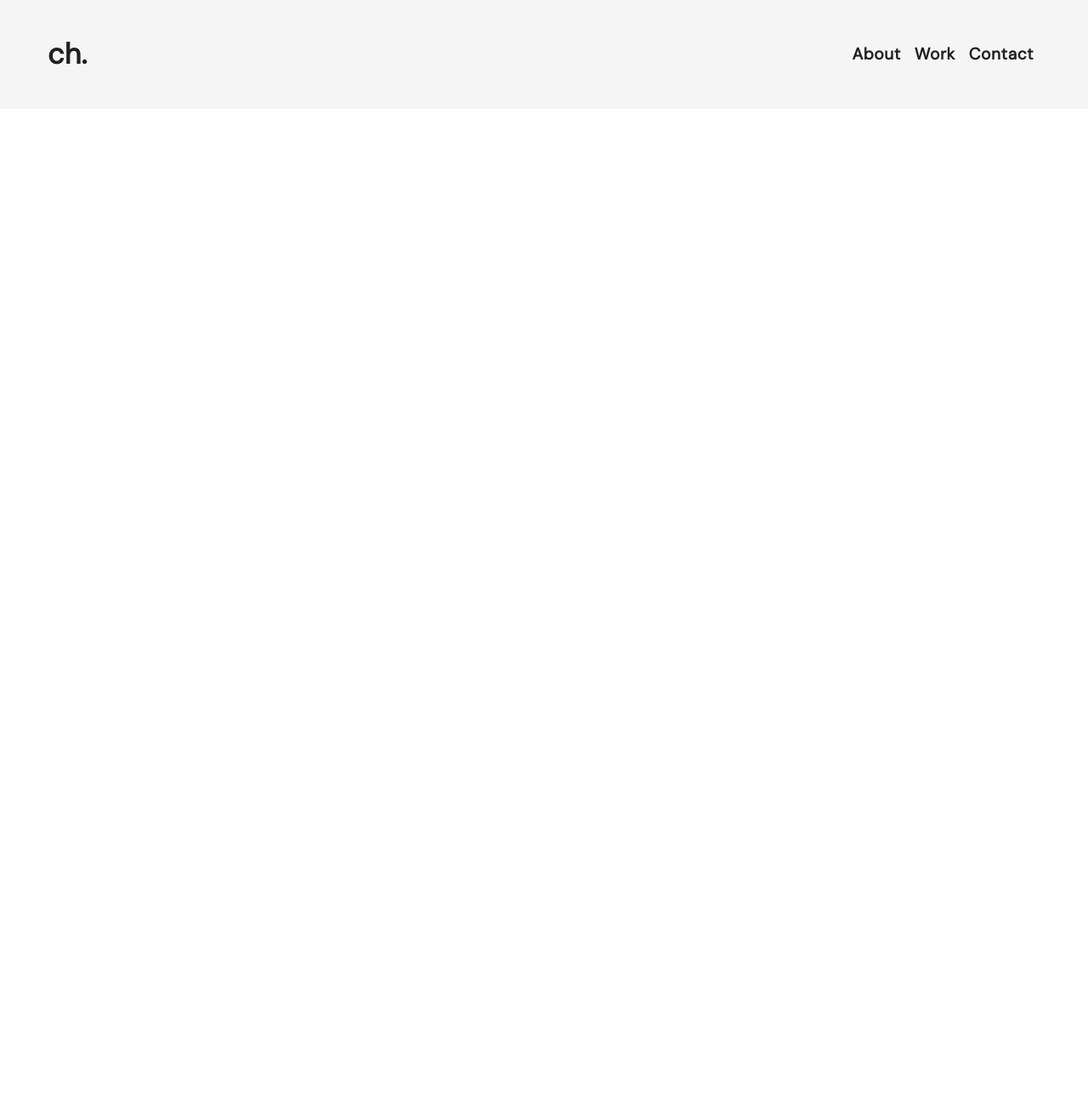
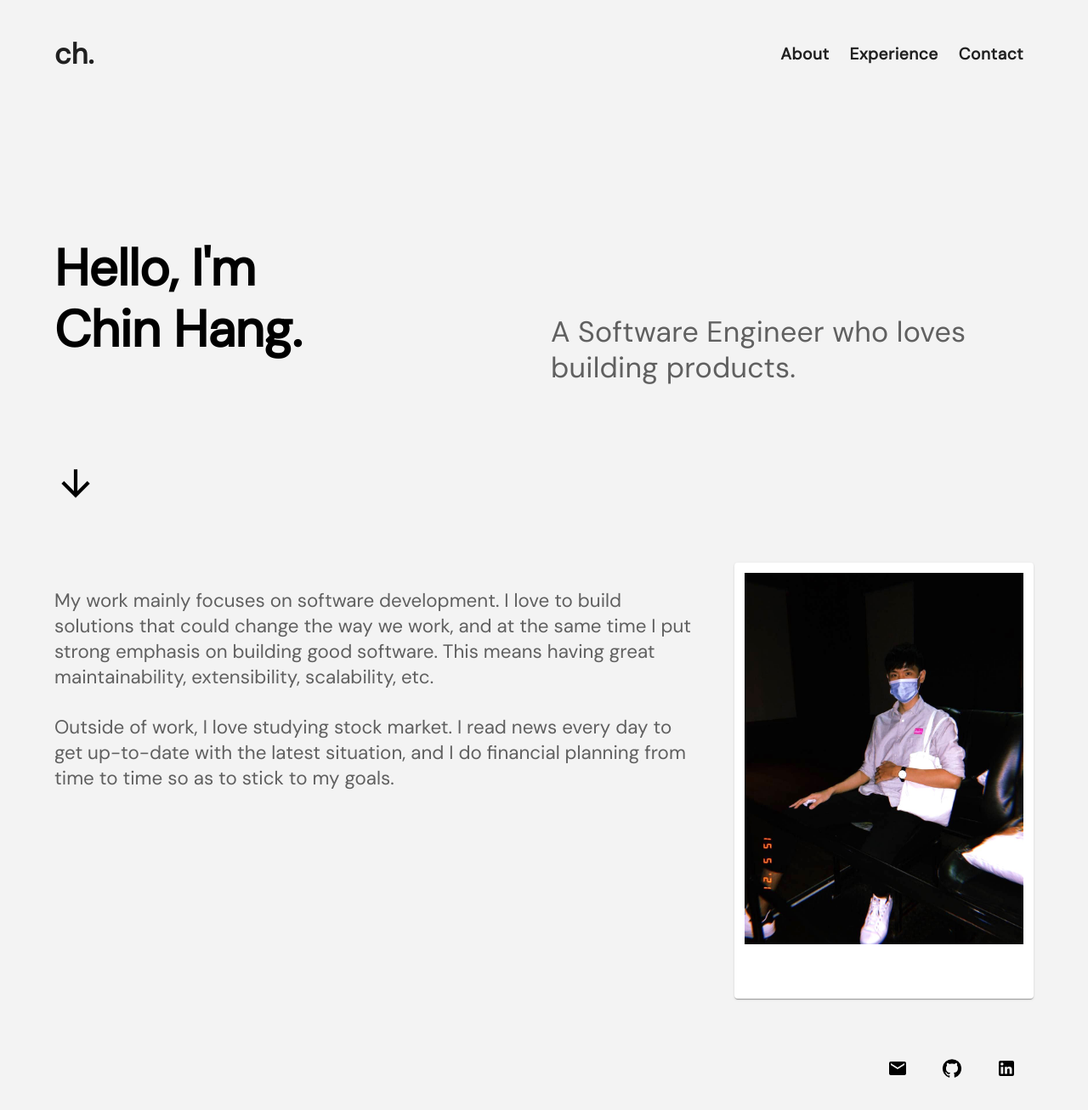
Before and after one commit to CookieHoodie/cookiehoodie.github.io, a React (Create React App) app: page / in a window 1280 px wide. Shown: the whole page at 85% size. Before the commit the page ends 800 px from the top, so only its background shows below. Built offline with nearby package versions, Linux system fonts and the light colour scheme.

Commit message:
Added Intro and About sections

```diff
--- a/src/About.js
+++ b/src/About.js
@@ -1,7 +1,60 @@
+import { Typography } from "@mui/material";
+import Box from "@mui/material/Box";
+import Grid from "@mui/material/Grid";
+import { Container } from "@mui/system";
+import Card from "@mui/material/Card";
+import CardMedia from "@mui/material/CardMedia";
+
+const description = `
+My work mainly focuses on software development. I love to build solutions that could change the way we work, and at the same time I put strong emphasis on building good software. This means having great maintainability, extensibility, scalability, etc.
+
+Outside of work, I love studying stock market. I read news every day to get up-to-date with the latest situation, and I do financial planning from time to time so as to stick to my goals.
+`;
+
 function About() {
-    return (
-        <div></div>
-    );
+  return (
+    <Box
+      sx={{
+        bgcolor: "background.default",
+        padding: (theme) => theme.custom.outerPadding,
+      }}
+    >
+      <Container>
+        <Grid container spacing={6} sx={{ minHeight: 400 }}>
+          {/* Put photo on top when on small screen */}
+          <Grid item xs={12} md={8} order={{ xs: 2, md: 1 }}>
+            <Typography
+              variant="h5"
+              sx={{
+                color: "text.grey",
+                whiteSpace: "pre-line", // for displaying new lines
+                fontSize: "1.4rem",
+              }}
+            >
+              {description}
+            </Typography>
+          </Grid>
+          <Grid
+            item
+            xs={12}
+            md={4}
+            display="flex"
+            justifyContent={{ xs: "center", md: "right" }}
+            order={{ xs: 1, md: 2 }}
+          >
+            <Card sx={{ px: 1.5, paddingTop: 1.5, paddingBottom: 8 }}>
+              <CardMedia
+                component="img"
+                image="portrait.jpg"
+                alt="Portrait"
+                sx={{ maxWidth: 350 }}
+              />
+            </Card>
+          </Grid>
+        </Grid>
+      </Container>
+    </Box>
+  );
 }
 
 export default About;
--- a/src/App.js
+++ b/src/App.js
@@ -1,12 +1,20 @@
 import "@fontsource/dm-sans";
 import { ThemeProvider, createTheme } from "@mui/material/styles";
+import Intro from "./Intro";
+import Header from "./Header";
+import Footer from "./Footer";
 import About from "./About";
-import Header from "./Header";
 
 const fontTheme = createTheme({
+  custom: {
+    outerPadding: 4
+  },
   palette: {
     background: {
       default: "#f3f3f3"
+    },
+    text: {
+      grey: "#606060"
     }
   },
   typography: {
@@ -14,13 +22,22 @@ const fontTheme = createTheme({
       fontFamily: "DM Sans, sans-serif"
     },
   },
+  components: {
+    MuiContainer: {
+      defaultProps: {
+        maxWidth: "lg"
+      }
+    }
+  }
 });
 
 function App() {
   return (
     <ThemeProvider theme={fontTheme}>
         <Header />
+        <Intro />
         <About />
+        <Footer />
     </ThemeProvider>
   );
 }
--- /dev/null
+++ b/src/Footer.js
@@ -0,0 +1,29 @@
+import { Container } from "@mui/system";
+import Box from "@mui/material/Box";
+import Button from "@mui/material/Button";
+import GitHubIcon from "@mui/icons-material/GitHub";
+import LinkedInIcon from "@mui/icons-material/LinkedIn";
+import EmailIcon from "@mui/icons-material/Email";
+
+const icons = [<EmailIcon />, <GitHubIcon />, <LinkedInIcon />];
+
+function Footer() {
+  return (
+    <Box
+      sx={{
+        bgcolor: "background.default",
+        padding: (theme) => theme.custom.outerPadding,
+      }}
+    >
+      <Container>
+        <Box sx={{ display: "flex", flexGrow: 1, justifyContent: "flex-end" }}>
+          {icons.map((icon, i) => (
+            <Button key={i} sx={{ color: "inherit" }}>{icon}</Button>
+          ))}
+        </Box>
+      </Container>
+    </Box>
+  );
+}
+
+export default Footer;
--- a/src/Header.js
+++ b/src/Header.js
@@ -1,4 +1,5 @@
-import { styled } from '@mui/material/styles';
+import React from "react";
+import { styled } from "@mui/material/styles";
 import AppBar from "@mui/material/AppBar";
 import Box from "@mui/material/Box";
 import Toolbar from "@mui/material/Toolbar";
@@ -6,33 +7,41 @@ import Typography from "@mui/material/Typography";
 import Button from "@mui/material/Button";
 import IconButton from "@mui/material/IconButton";
 import MenuIcon from "@mui/icons-material/Menu";
+import { Container } from "@mui/system";
+import { Menu, MenuItem } from "@mui/material";
+
+const brand = "ch.";
+const pages = ["About", "Experience", "Contact"];
 
 const AppBarButton = styled(Button)`
   font-weight: bold;
   text-transform: inherit;
   color: inherit;
   font-size: 1.2rem;
+  padding-left: 12px;
+  padding-right: 12px;
 `;
 
 function Header() {
+  const [anchorElNav, setAnchorElNav] = React.useState(null);
+
+  const handleOpenNavMenu = (event) => {
+    setAnchorElNav(event.currentTarget);
+  };
+  const handleCloseNavMenu = (event) => {
+    setAnchorElNav(null);
+  };
+
   return (
-    <Box sx={{ flexGrow: 1 }}>
     <AppBar
+      color="default"
       position="static"
-        color="default"
       elevation={0}
-        sx={{ padding: 4 }}
+      sx={{ bgcolor: "background.default", padding: (theme) => theme.custom.outerPadding }}
     >
-        <Toolbar>
-          {/* <IconButton
-            size="large"
-            edge="start"
-            color="inherit"
-            aria-label="menu"
-            sx={{ mr: 2 }}
-          >
-            <MenuIcon />
-          </IconButton> */}
+      <Container>
+        <Toolbar disableGutters>
+          {/* Name */}
           <Typography
             variant="h4"
             component="div"
@@ -40,17 +49,71 @@ function Header() {
             align="left"
             fontWeight="bold"
           >
-            ch.
+            {brand}
           </Typography>
-          <AppBarButton>About</AppBarButton>
-          <AppBarButton>Work</AppBarButton>
-          <AppBarButton>Contact</AppBarButton>
+
+          {/* Pages */}
+          <Box
+            sx={{
+              flexGrow: 1,
+              justifyContent: "flex-end",
+              display: { xs: "none", sm: "flex" },
+            }}
+          >
+            {pages.map((page) => (
+              <AppBarButton
+                key={page}
+                onClick={handleCloseNavMenu}
+                sx={{ color: "inherit" }}
+              >
+                {page}
+              </AppBarButton>
+            ))}
+          </Box>
+
+          {/* Hidden menu */}
+          <Box
+            sx={{
+              flexGrow: 1,
+              justifyContent: "flex-end",
+              display: { xs: "flex", sm: "none" },
+            }}
+          >
+            <IconButton
+              size="large"
+              aria-controls="menu-appbar"
+              aria-haspopup="true"
+              onClick={handleOpenNavMenu}
+              color="inherit"
+            >
+              <MenuIcon />
+            </IconButton>
+            <Menu
+              id="menu-appbar"
+              anchorEl={anchorElNav}
+              anchorOrigin={{
+                vertical: "bottom",
+                horizontal: "left",
+              }}
+              keepMounted
+              transformOrigin={{
+                vertical: "top",
+                horizontal: "left",
+              }}
+              open={Boolean(anchorElNav)}
+              onClose={handleCloseNavMenu}
+            >
+              {pages.map((page) => (
+                <MenuItem key={page} onClick={handleCloseNavMenu}>
+                  <Typography textAlign="center">{page}</Typography>
+                </MenuItem>
+              ))}
+            </Menu>
+          </Box>
         </Toolbar>
+      </Container>
     </AppBar>
-    </Box>
   );
 }
 
-// TODO: iconbutton in small factor
-
 export default Header;
--- /dev/null
+++ b/src/Intro.js
@@ -0,0 +1,40 @@
+import { Typography } from "@mui/material";
+import Box from "@mui/material/Box";
+import Grid from "@mui/material/Grid";
+import { Container } from "@mui/system";
+import ArrowDownwardIcon from "@mui/icons-material/ArrowDownward";
+
+const name = "Chin Hang";
+const description = "A Software Engineer who loves building products.";
+
+function Intro() {
+  return (
+    <Box sx={{ bgcolor: "background.default", padding: (theme) => theme.custom.outerPadding }}>
+      <Container>
+        <Grid
+          container
+          spacing={2}
+          sx={{ minHeight: 400, alignItems: "center" }}
+        >
+          <Grid item xs={12} sm={6}>
+            <Typography variant="h2" sx={{ fontWeight: "bold" }}>
+              Hello, I'm <br />
+              {name}.
+            </Typography>
+          </Grid>
+          <Grid item xs={12} sm={6}>
+            <Typography
+              variant="h4"
+              sx={{ paddingTop: { xs: 10, sm: 15 }, color: "text.grey" }}
+            >
+              {description}
+            </Typography>
+          </Grid>
+        </Grid>
+        <ArrowDownwardIcon sx={{ paddingTop: { xs: 8, sm: 0 }, fontSize: 50 }} />
+      </Container>
+    </Box>
+  );
+}
+
+export default Intro;
```
Also changed, not shown: public/portrait.jpg (added). Lines whose indentation alone changed are shown as unchanged.
